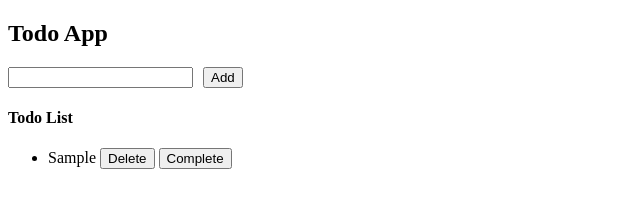
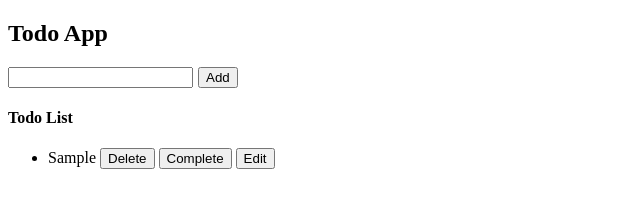
Before and after one commit to RizwanAli4574/React-Persanal-projects, a React (Vite) app in the folder Todo-App/: page / in a window 1280 px wide. Both pictures are taken after typing "Sample" into the empty fields and a click on the button "Add". Shown: the top 219 px of the page, without its empty margins (0-640 px from the left). Built offline with nearby package versions, Linux system fonts and the light colour scheme.

Commit message:
some practice

```diff
--- a/Todo-App/src/Todos.jsx
+++ b/Todo-App/src/Todos.jsx
@@ -3,6 +3,7 @@ import { useState } from "react";
 function Todos() {
   const [input, setInput] = useState("");
   const [todos, setTodos] = useState([]);
+  const [edit, setEdit] = useState(null)
 
   console.log(input);
 
@@ -23,6 +24,10 @@ function Todos() {
   const handleDelete = (id) => {
     const updateState = todos.filter((todo) => todo.id !== id);
     setTodos(updateState);
+    if(edit === id){
+      setEdit(null);
+      setInput('');
+    }
   };
 
   const handleComplete = (id) => {
@@ -31,7 +36,20 @@ function Todos() {
         todo.id === id ? { ...todo, completed: !todo.completed } : todo
       )
     );
+
   };
+
+  const handleEdit = (todo) => {
+    setInput(todo.text)
+    setEdit(todo.id)
+  }
+
+  const handleSave = () => {
+    const update = todos.map( todo => todo.id === edit ? {...todo , text : input} : todo)
+    setTodos(update)
+    setInput('')
+    setEdit(null)
+  }
 
   return (
     <div>
@@ -42,8 +60,15 @@ function Todos() {
         value={input}
         onChange={(e) => setInput(e.target.value)}
       />
-      <button style={{ marginLeft: "10px" }} onClick={handleTodo}>
-        Add
+      <button style={{ marginLeft: "5px" }} onClick={() => {
+        if (edit === null) {
+          handleTodo()
+        } else {
+          handleSave()
+        }
+      }
+      }>
+        {edit ? "Save" : "Add"}
       </button>
 
       <div>
@@ -60,6 +85,7 @@ function Todos() {
               </span>{" "}
               <button onClick={() => handleDelete(todo.id)}>Delete</button>{" "}
               <button onClick={() => handleComplete(todo.id)}>Complete</button>
+              <button onClick={() => handleEdit(todo)} style={{ marginLeft: "4px" }}>Edit</button>
               <br /> <br />
             </li>
           ))}
```
